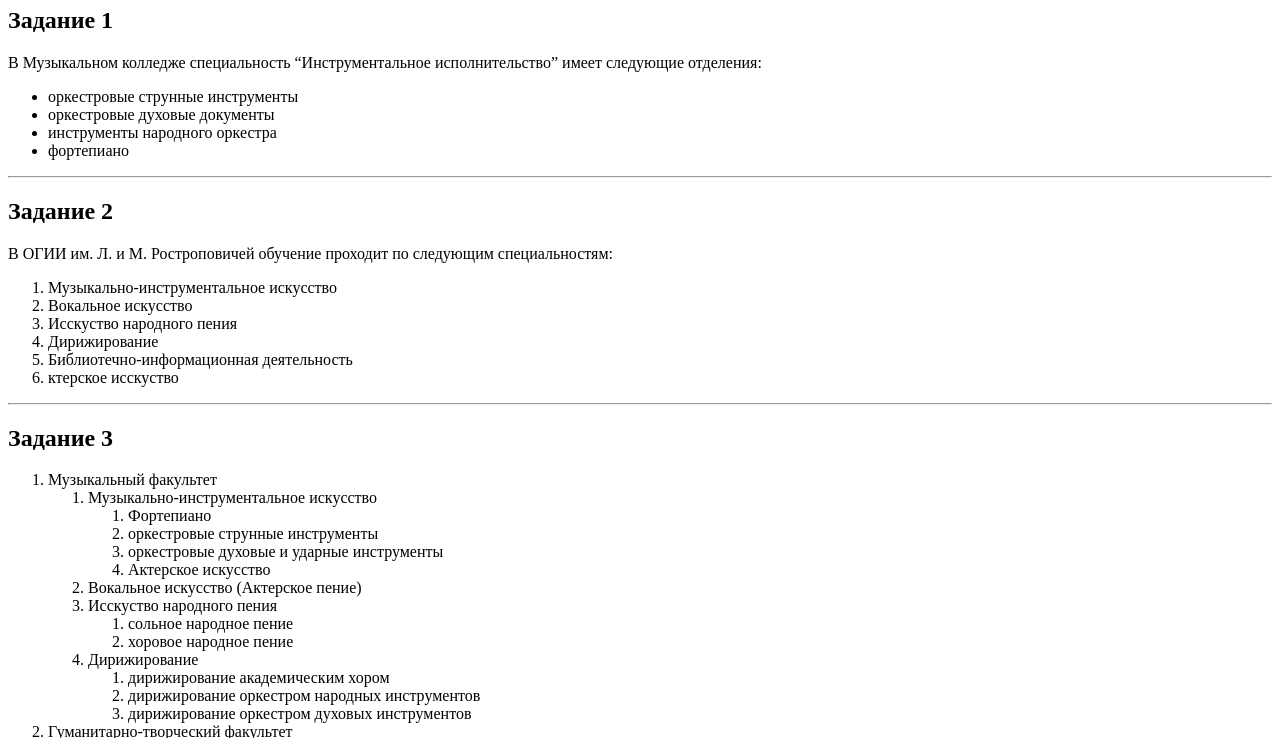
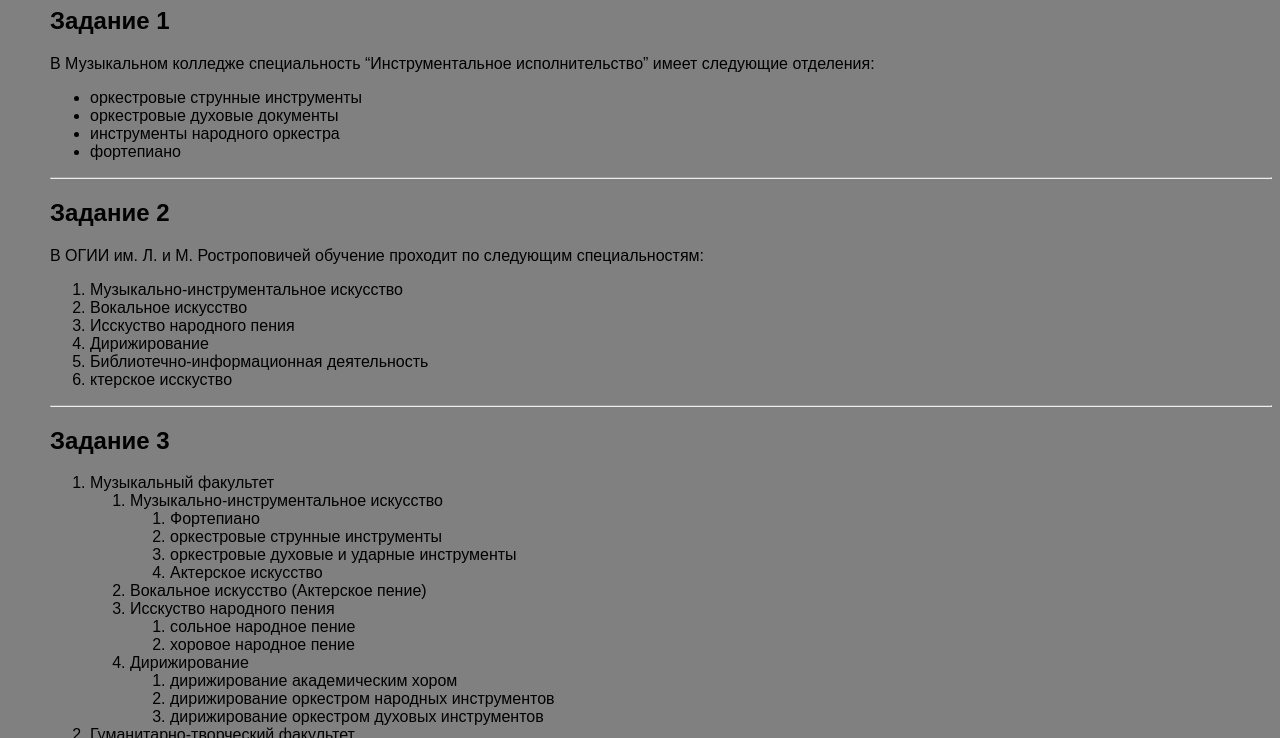
Before and after one commit to A-Korobeinikov/cleverland_A-Korobeinikov, a plain HTML site: page indexHW2.html in a window 1280 px wide. Shown: the part 73-811 px from the top of the page. Drawn offline with Linux system fonts and the light colour scheme.

Commit message:
Домашняя работа исправленная

```diff
--- a/styleHW2.css
+++ b/styleHW2.css
@@ -1,3 +1,9 @@
+body{
+    margin-left: 50px;
+    font-family: sans-serif;
+    background-color: gray;
+}
+
 .cyrilic ol{
     list-style-type: none;
 }
```
